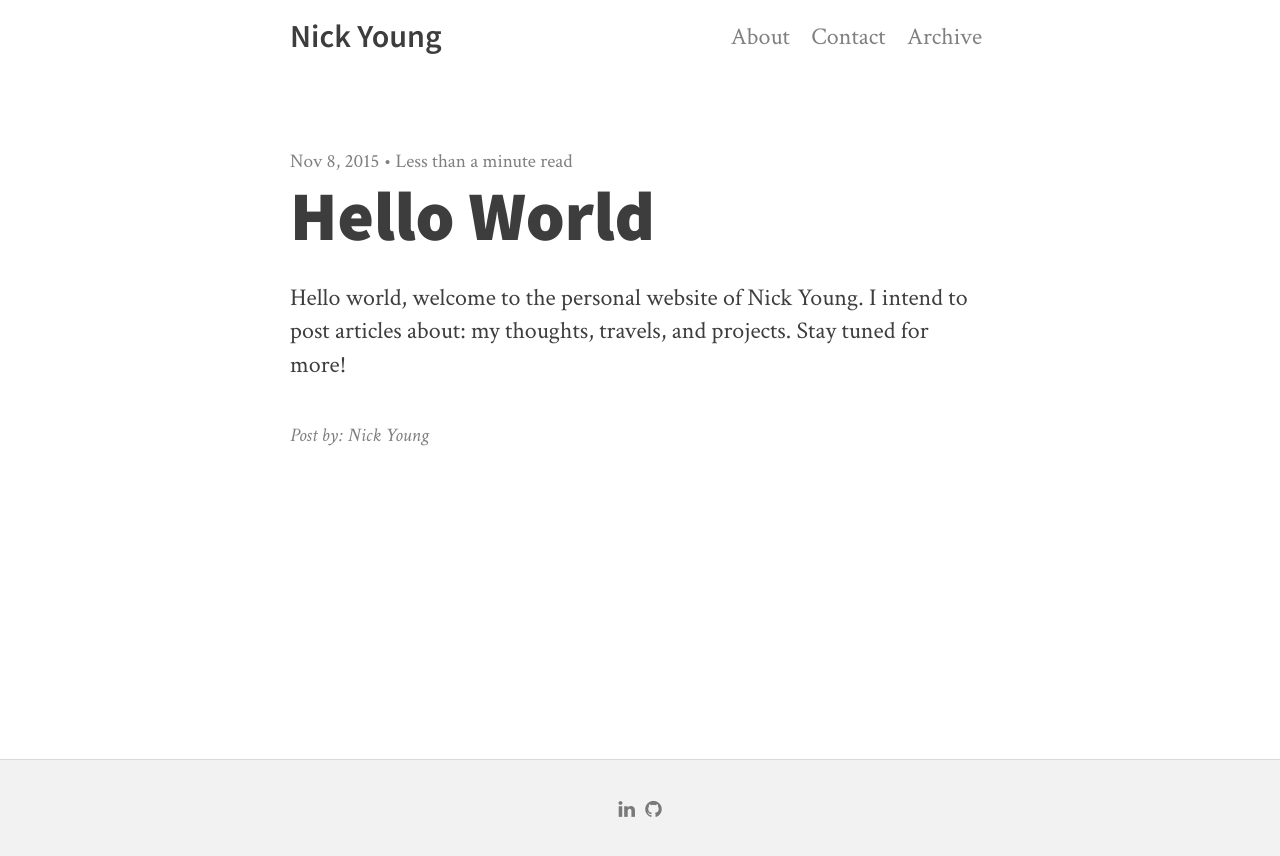
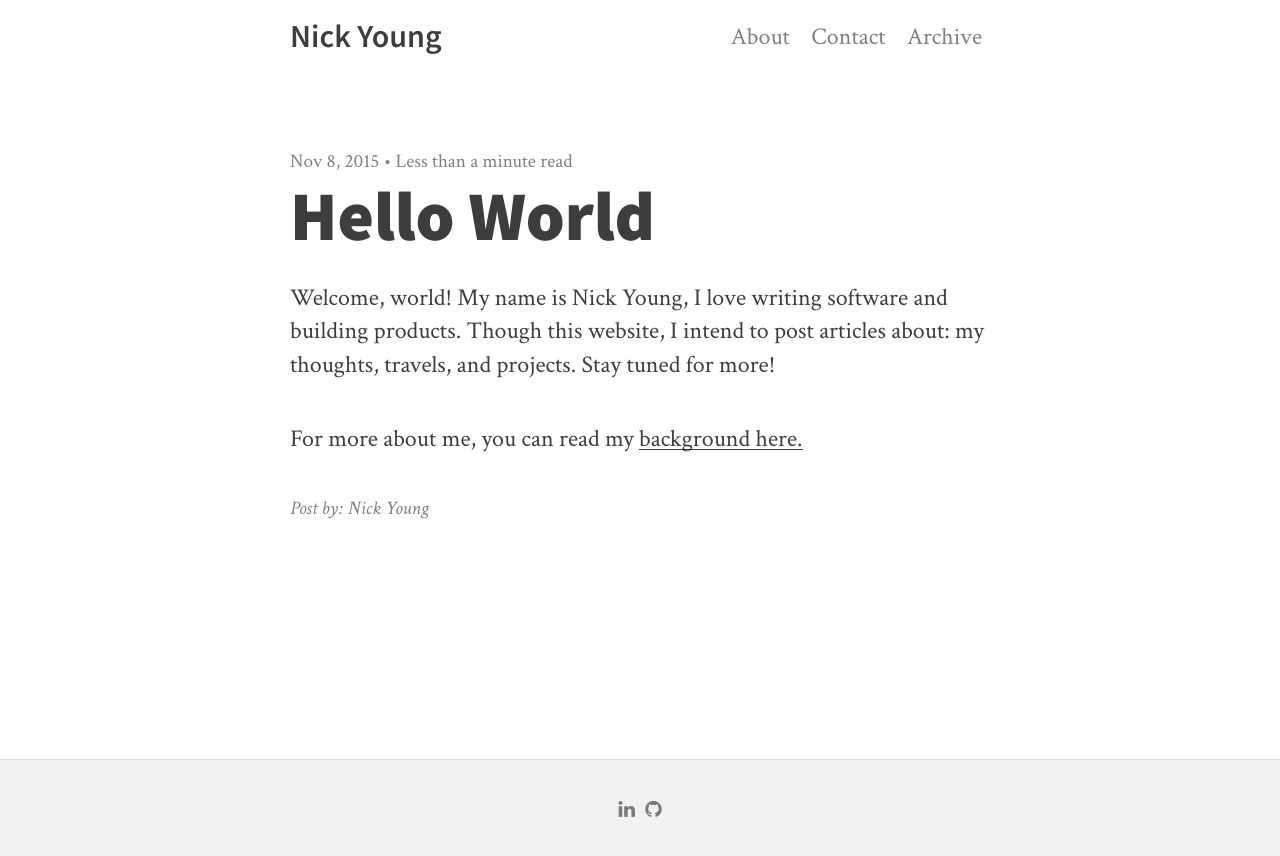
Before and after one commit to thenickyoung/thenickyoung.github.io, a Jekyll site: the page built from _posts/2015-11-08-hello-world.md, in a window 1280 px wide. Shown: the top 856 px of the page. Built offline with Jekyll 4.4.1, drawn with Linux system fonts in a browser that asks for light colours; nearby versions of some CDN libraries.

Commit message:
More updates

```diff
--- a/_includes/footer.html
+++ b/_includes/footer.html
@@ -1,5 +1,8 @@
 <footer>
   <div class="inner">
+  {% if site.footer-text %}
+    {{ site.footer-text }}
+  {% endif %}
   {% if site.display-social-icons-footer %}
     {% include links.html %}
   {% endif %}
--- a/_posts/2015-11-08-hello-world.md
+++ b/_posts/2015-11-08-hello-world.md
@@ -1,8 +1,10 @@
 ---
 title: Hello World
 
-summary: Welcome to nickyoung.io, the personal website for Nick Young with posts from travel to tech.
+summary: I'm Nick and welcome to my website covering posts from travel to tech.
 
 ---
 
-Hello world, welcome to the personal website of Nick Young. I intend to post articles about: my thoughts, travels, and projects. Stay tuned for more!
+Welcome, world! My name is Nick Young, I love writing software and building products. Though this website, I intend to post articles about: my thoughts, travels, and projects. Stay tuned for more!
+
+For more about me, you can read my [background here.]({{ site.baseurl }}/about)
```
Also changed, not shown: 7 other files.
